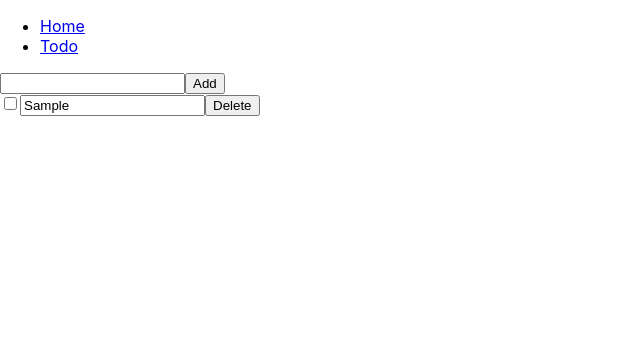
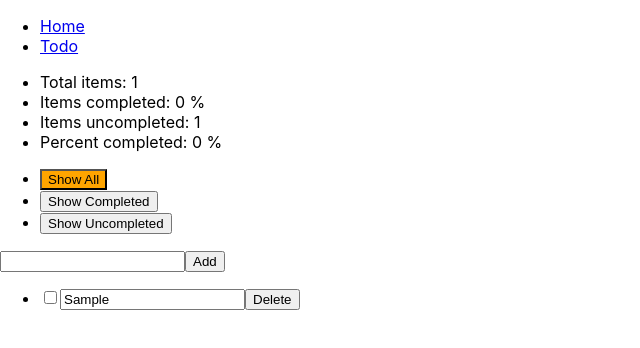
Before and after one commit to yeonghoonPark/react-tut-recoil, a React (Create React App) app: page /todo in a window 1280 px wide. Both pictures are taken after typing "Sample" into the empty fields and a click on the button "Add". Shown: the top 348 px of the page, without its empty margins (0-640 px from the left). Built offline with nearby package versions, Linux system fonts and the light colour scheme.

Commit message:
Add files via upload

```diff
--- a/src/components/TodoList/TodoItem.tsx
+++ b/src/components/TodoList/TodoItem.tsx
@@ -37,7 +37,7 @@ export default function TodoItem({
   };
 
   return (
-    <div>
+    <li>
       <input
         type="checkbox"
         checked={isComplete}
@@ -50,6 +50,6 @@ export default function TodoItem({
         onChange={handleTextChange}
       />
       <button onClick={handleClick}>Delete</button>
-    </div>
+    </li>
   );
 }
--- a/src/components/TodoList/TodoItemCreator.tsx
+++ b/src/components/TodoList/TodoItemCreator.tsx
@@ -1,11 +1,9 @@
 import React, { useState } from "react";
-import { Todo } from "../../model/todo";
+import { useSetRecoilState } from "recoil";
+import { todoListState } from "../../recoil/state";
 
-type Props = {
-  onAddTodo: (newTodo: Todo) => void;
-};
-
-export default function TodoItemCreator({ onAddTodo: addItem }: Props) {
+export default function TodoItemCreator() {
+  const setTodoList = useSetRecoilState(todoListState);
   const [inputVal, setInputVal] = useState("");
 
   const handleChange = (e: React.ChangeEvent<HTMLInputElement>) => {
@@ -14,15 +12,18 @@ export default function TodoItemCreator({ onAddTodo: addItem }: Props) {
 
   const handleSubmit = (e: React.FormEvent<HTMLFormElement>) => {
     e.preventDefault();
-    addItem({ id: generateId(), text: inputVal, isComplete: false });
+    const newTodo = { id: generateId(), text: inputVal, isComplete: false };
+    setTodoList((prev) => [...prev, newTodo]);
     setInputVal("");
   };
 
   return (
-    <form onSubmit={handleSubmit}>
-      <input type="text" value={inputVal} onChange={handleChange} />
-      <button>Add</button>
-    </form>
+    <section>
+      <form onSubmit={handleSubmit}>
+        <input type="text" value={inputVal} onChange={handleChange} />
+        <button>Add</button>
+      </form>
+    </section>
   );
 }
 
--- /dev/null
+++ b/src/components/TodoList/TodoListFilters.tsx
@@ -0,0 +1,33 @@
+import { useRecoilState } from "recoil";
+import { TodoFilter } from "../../model/todo";
+import { todoListFilterState } from "../../recoil/state";
+
+const filters = ["Show All", "Show Completed", "Show Uncompleted"];
+
+export default function TodoListFilters() {
+  const [filter, setFilter] = useRecoilState(todoListFilterState);
+
+  const handleClick = (e: React.MouseEvent<HTMLButtonElement>) => {
+    const textContent = e.currentTarget.textContent;
+    setFilter(textContent as TodoFilter);
+  };
+
+  return (
+    <section>
+      <ul>
+        {filters.map((f, i) => (
+          <li key={i}>
+            <button
+              style={{
+                background: `${f === filter ? "orange" : ""}`,
+              }}
+              onClick={handleClick}
+            >
+              {f}
+            </button>
+          </li>
+        ))}
+      </ul>
+    </section>
+  );
+}
--- /dev/null
+++ b/src/components/TodoList/TodoListItem.tsx
@@ -0,0 +1,41 @@
+import { useRecoilState, useRecoilValue } from "recoil";
+import { Todo } from "../../model/todo";
+import { filteredTodoListState, todoListState } from "../../recoil/state";
+import TodoItem from "./TodoItem";
+
+export default function TodoListItem() {
+  const [todoList, setTodoList] = useRecoilState<Todo[]>(todoListState);
+  const filteredTodoList = useRecoilValue<Todo[]>(filteredTodoListState);
+
+  const handleUpdateTodoChecked = (updatedTodo: Todo) => {
+    setTodoList(
+      todoList.map((t) => (updatedTodo.id === t.id ? updatedTodo : t))
+    );
+  };
+
+  const handleUpdateTodoText = (updatedTodo: Todo) => {
+    setTodoList(
+      todoList.map((t) => (updatedTodo.id === t.id ? updatedTodo : t))
+    );
+  };
+
+  const handleDeleteTodo = (todo: Todo) => {
+    setTodoList(todoList.filter((t) => t.id !== todo.id));
+  };
+
+  return (
+    <section>
+      <ul>
+        {filteredTodoList.map((todo) => (
+          <TodoItem
+            key={todo.id}
+            todo={todo}
+            onUpdateTodoChecked={handleUpdateTodoChecked}
+            onUpdateTodoText={handleUpdateTodoText}
+            onDeleteTodo={handleDeleteTodo}
+          />
+        ))}
+      </ul>
+    </section>
+  );
+}
--- /dev/null
+++ b/src/components/TodoList/TodoListStats.tsx
@@ -0,0 +1,28 @@
+import { useRecoilValue } from "recoil";
+import { todoListStatsState } from "../../recoil/state";
+
+export default function TodoListStats() {
+  const { totalNum, totalCompletedNum, totalUmcompltedNum, percentCompleted } =
+    useRecoilValue(todoListStatsState);
+
+  const formattedPercentCompleted = Math.round(percentCompleted * 100);
+
+  const stats = [
+    { text: "Total items", value: totalNum },
+    { text: "Items completed", value: totalCompletedNum },
+    { text: "Items uncompleted", value: totalUmcompltedNum },
+    { text: "Percent completed", value: formattedPercentCompleted },
+  ];
+
+  return (
+    <section>
+      <ul>
+        {stats.map(({ text, value }) => (
+          <li key={text}>
+            {`${text}: ${value}`} {value === formattedPercentCompleted && "%"}
+          </li>
+        ))}
+      </ul>
+    </section>
+  );
+}
--- a/src/pages/TodoList.tsx
+++ b/src/pages/TodoList.tsx
@@ -1,32 +1,14 @@
 import { useEffect } from "react";
-import { useRecoilState } from "recoil";
-import TodoItem from "../components/TodoList/TodoItem";
+import { useRecoilValue } from "recoil";
 import TodoItemCreator from "../components/TodoList/TodoItemCreator";
+import TodoListFilters from "../components/TodoList/TodoListFilters";
+import TodoListItem from "../components/TodoList/TodoListItem";
+import TodoListStats from "../components/TodoList/TodoListStats";
 import { Todo } from "../model/todo";
 import { todoListState } from "../recoil/state";
 
 export default function TodoList() {
-  const [todoList, setTodoList] = useRecoilState<Todo[]>(todoListState);
-
-  const handleAddTodo = (newTodo: Todo) => {
-    setTodoList([...todoList, newTodo]);
-  };
-
-  const handleUpdateTodoChecked = (updatedTodo: Todo) => {
-    setTodoList(
-      todoList.map((t) => (updatedTodo.id === t.id ? updatedTodo : t))
-    );
-  };
-
-  const handleUpdateTodoText = (updatedTodo: Todo) => {
-    setTodoList(
-      todoList.map((t) => (updatedTodo.id === t.id ? updatedTodo : t))
-    );
-  };
-
-  const handleDeleteTodo = (todo: Todo) => {
-    setTodoList(todoList.filter((t) => t.id !== todo.id));
-  };
+  const todoList = useRecoilValue<Todo[]>(todoListState);
 
   useEffect(() => {
     console.log(todoList, "@todoListState");
@@ -34,20 +16,10 @@ export default function TodoList() {
 
   return (
     <>
-      {/* TodoListState */}
-      {/* TodoListFilters */}
-
-      <TodoItemCreator onAddTodo={handleAddTodo} />
-
-      {todoList.map((todo) => (
-        <TodoItem
-          key={todo.id}
-          todo={todo}
-          onUpdateTodoChecked={handleUpdateTodoChecked}
-          onUpdateTodoText={handleUpdateTodoText}
-          onDeleteTodo={handleDeleteTodo}
-        />
-      ))}
+      <TodoListStats />
+      <TodoListFilters />
+      <TodoItemCreator />
+      <TodoListItem />
     </>
   );
 }
--- a/src/recoil/state.ts
+++ b/src/recoil/state.ts
@@ -1,5 +1,5 @@
 import { atom, selector } from "recoil";
-import { Todo } from "../model/todo";
+import { Todo, TodoFilter } from "../model/todo";
 
 // text
 export const textState = atom({
@@ -11,7 +11,6 @@ export const textCountState = selector({
   key: "textCountState",
   get: ({ get }) => {
     const text = get(textState);
-
     return text.length;
   },
 });
@@ -21,3 +20,44 @@ export const todoListState = atom<Todo[]>({
   key: "todoListState",
   default: [],
 });
+
+export const todoListFilterState = atom<TodoFilter>({
+  key: "todoListFilterState",
+  default: "Show All",
+});
+
+export const filteredTodoListState = selector({
+  key: "filteredTodoListState",
+  get: ({ get }) => {
+    const filter = get(todoListFilterState);
+    const list = get(todoListState);
+
+    switch (filter) {
+      case "Show Completed":
+        return list.filter((l) => l.isComplete);
+      case "Show Uncompleted":
+        return list.filter((l) => !l.isComplete);
+      default:
+        return list;
+    }
+  },
+});
+
+export const todoListStatsState = selector({
+  key: "todoListStatsState",
+  get: ({ get }) => {
+    const todoList = get(todoListState);
+    const totalNum = todoList.length;
+    const totalCompletedNum = todoList.filter((t) => t.isComplete).length;
+    const totalUmcompltedNum = totalNum - totalCompletedNum;
+    const percentCompleted = totalNum === 0 ? 0 : totalCompletedNum / totalNum;
+
+    return {
+      todoList,
+      totalNum,
+      totalCompletedNum,
+      totalUmcompltedNum,
+      percentCompleted,
+    };
+  },
+});
```
Also changed, not shown: src/model/todo.ts (+5 -3 lines), tsconfig.json (+2 -8 lines). Lines whose indentation alone changed are shown as unchanged.
